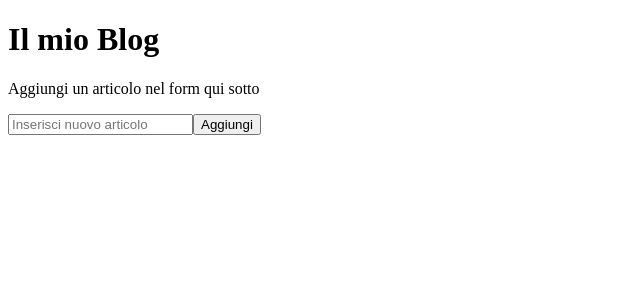
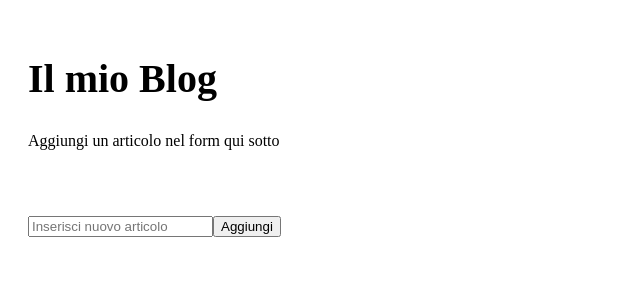
Before and after one commit to daviderocco85/react-form, a React (Vite) app: page / in a window 1280 px wide. Shown: the top 300 px of the page, without its empty margins (0-640 px from the left). Built offline with nearby package versions, Linux system fonts and the light colour scheme.

Commit message:
style: add layout and spacing styles for App header and main sections

```diff
--- a/src/App.css
+++ b/src/App.css
@@ -0,0 +1,21 @@
+ #root header.container {
+     max-width: 100%;
+     padding: 20px;
+ }
+
+ #root header.container h1 {
+     font-size: 40px;
+     margin-bottom: 30px;
+
+ }
+
+ #root header.container p {
+     font-size: 16px;
+     margin-bottom: 10px;
+
+ }
+
+ #root main.container {
+     max-width: 100%;
+     padding: 20px;
+ }
```
